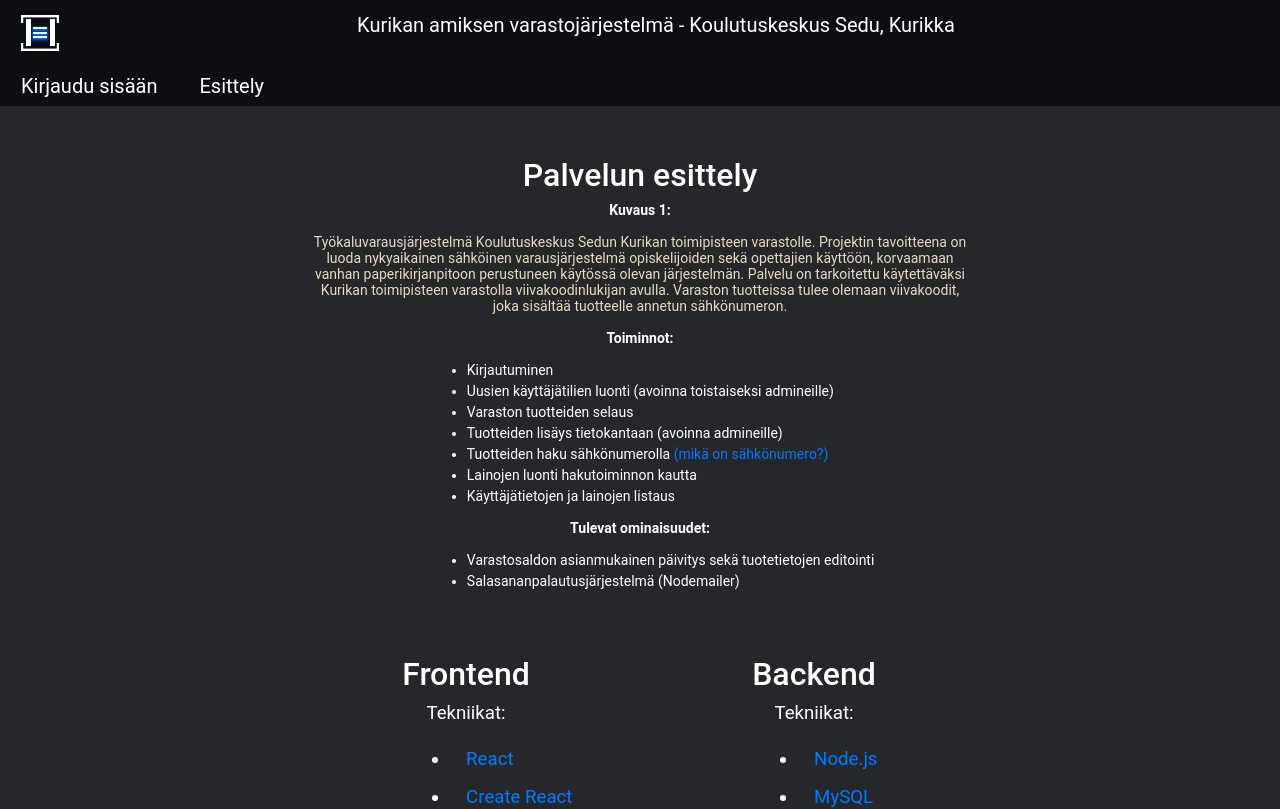
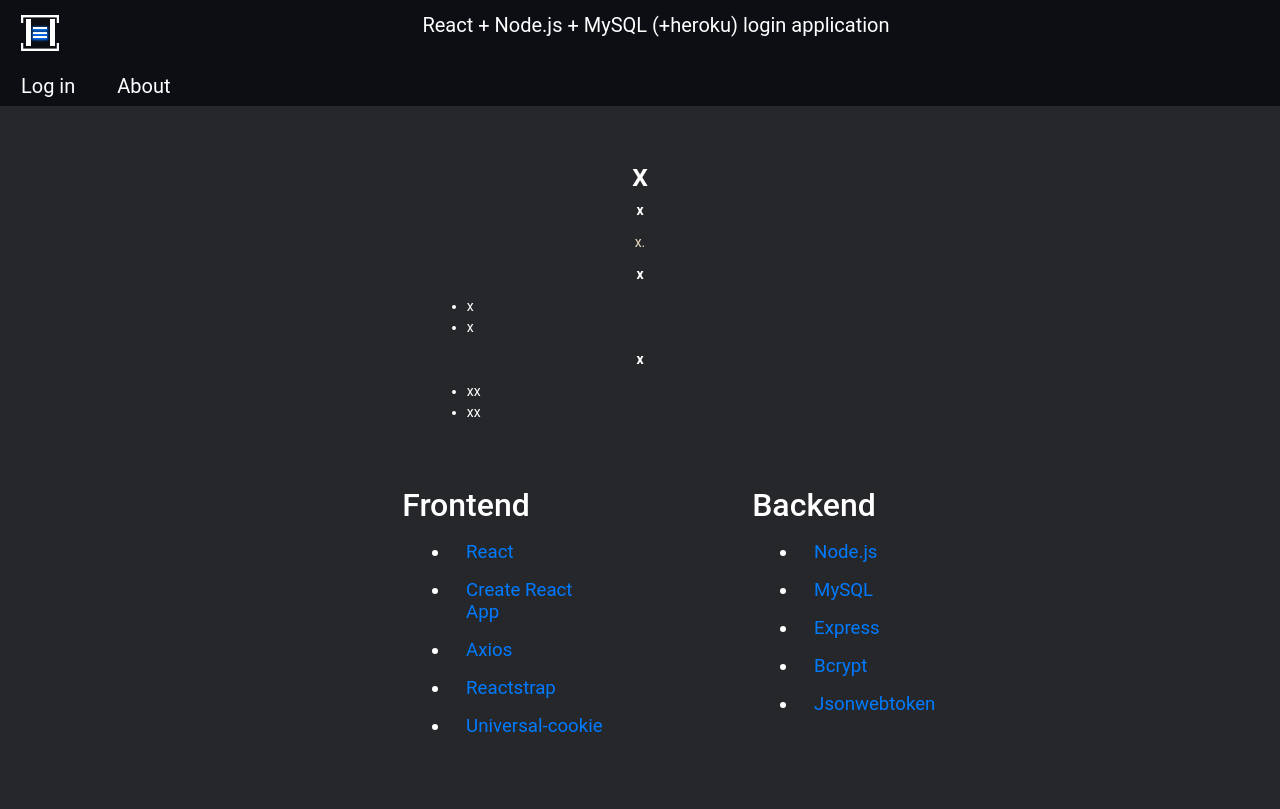
Before and after one commit to Juz3/rnm-login-app, a React (Create React App) app in the folder client/: page /about in a window 1280 px wide. Shown: the top 809 px of the page. Built offline with nearby package versions, Linux system fonts and the light colour scheme.

Commit message:
fixed build scripts. started to translate from fin->eng

```diff
--- a/client/src/about/index.js
+++ b/client/src/about/index.js
@@ -52,31 +52,21 @@ class AboutPage extends React.Component {
         <Container>
           <Row>
             <Col className="aboutColTop">
-              <h2 style={this.state.headingStyle}>Palvelun esittely</h2>
-              <p style={this.state.headingStyle}><strong>Kuvaus 1:</strong></p>
-              <p>Työkaluvarausjärjestelmä Koulutuskeskus Sedun Kurikan toimipisteen varastolle.
-                Projektin tavoitteena on luoda nykyaikainen sähköinen varausjärjestelmä
-                opiskelijoiden sekä opettajien käyttöön, korvaamaan vanhan paperikirjanpitoon perustuneen
-                käytössä olevan järjestelmän. Palvelu on tarkoitettu käytettäväksi Kurikan
-                toimipisteen varastolla viivakoodinlukijan avulla. Varaston tuotteissa tulee
-                olemaan viivakoodit, joka sisältää tuotteelle annetun sähkönumeron.</p>
-              <p style={this.state.headingStyle}><strong>Toiminnot:</strong></p>
+              <h2 style={this.state.headingStyle}>x</h2>
+              <p style={this.state.headingStyle}><strong>x</strong></p>
+              <p>x.</p>
+              <p style={this.state.headingStyle}><strong>x</strong></p>
               <ul className="aboutULmid">
-                <li className="aboutList">Kirjautuminen</li>
-                <li className="aboutList">Uusien käyttäjätilien luonti (avoinna toistaiseksi admineille)</li>
-                <li className="aboutList">Varaston tuotteiden selaus</li>
-                <li className="aboutList">Tuotteiden lisäys tietokantaan (avoinna admineille)</li>
-                <li className="aboutList">Tuotteiden haku sähkönumerolla <a href="http://www.sahkonumerot.fi/"> (mikä on sähkönumero?)</a></li>
-                <li className="aboutList">Lainojen luonti hakutoiminnon kautta</li>
-                <li className="aboutList">Käyttäjätietojen ja lainojen listaus</li>
+                <li className="aboutList">x</li>
+                <li className="aboutList">x</li>
               </ul>
-              <p style={this.state.headingStyle}><strong>Tulevat ominaisuudet:</strong></p>
+              <p style={this.state.headingStyle}><strong>x</strong></p>
               <ul className="aboutULmid">
                 <li className="aboutList">
-                  Varastosaldon asianmukainen päivitys sekä tuotetietojen editointi
+                  xx
                 </li>
                 <li className="aboutList">
-                  Salasananpalautusjärjestelmä (Nodemailer)
+                  xx
                 </li>
               </ul>
             </Col>
@@ -84,7 +74,6 @@ class AboutPage extends React.Component {
           <Row>
             <Col className="aboutColLeft">
               <h2>Frontend</h2>
-              <p>Tekniikat:</p>
               <ul className="aboutUL">
                 <li>
                   <a className="nav-link" href="https://reactjs.org/">
@@ -115,7 +104,6 @@ class AboutPage extends React.Component {
             </Col>
             <Col className="aboutColRight">
               <h2>Backend</h2>
-              <p>Tekniikat:</p>
               <ul className="aboutUL">
                 <li >
                   <a className="nav-link" href="https://nodejs.org/en/">
--- a/client/src/login/loginMethods.js
+++ b/client/src/login/loginMethods.js
@@ -225,9 +225,9 @@ class LoginMethods extends React.Component {
                   <div className="loginForm">
                     <Form>
                       <FormGroup>
-                        <Label for="loginID">Käyttäjätunnus</Label>
+                        <Label for="loginID">Username</Label>
                         <Input type="text" name="text" id="loginID"
-                          placeholder="Käyttäjätunnus"
+                          placeholder="Username"
                           onChange = {(event) =>
                             this.setState({
                               loginID:event.target.value
@@ -236,9 +236,9 @@ class LoginMethods extends React.Component {
                         />
                       </FormGroup>
                       <FormGroup>
-                        <Label for="password">Salasana</Label>
+                        <Label for="password">Password</Label>
                         <Input type="password" name="text" id="password"
-                          placeholder="Salasana"
+                          placeholder="Password"
                           onChange = {(event) =>
                             this.setState({
                               password:event.target.value
@@ -256,7 +256,7 @@ class LoginMethods extends React.Component {
                           this.handleClick(event);
                         }}
                       >
-                        Kirjaudu
+                        Log in
                       </Button>
                     </Form>
                   </div>
--- a/client/src/mainNavigation/navbar.js
+++ b/client/src/mainNavigation/navbar.js
@@ -150,13 +150,13 @@ export default class Navigation extends React.Component {
               }
             });
 
-            alert("Kirjauduttu ulos");
+            alert("Logged out");
             // redirect back to index page
             history.push("/login")
 
           }}
         >
-          Kirjaudu ulos
+          Log out
         </Button>
     );
 
@@ -176,8 +176,7 @@ export default class Navigation extends React.Component {
               <NavItem className="titleLink">
                 <Link className="navbar-brand" to="/home">
                   <p>
-                    Kurikan amiksen varastojärjestelmä -
-                    Koulutuskeskus Sedu, Kurikka
+                    React + Node.js + MySQL (+heroku) login application
                   </p>
                 </Link>
               </NavItem>
@@ -194,27 +193,27 @@ export default class Navigation extends React.Component {
           <Nav>
             <NavItem style={this.state.loginStyle}>
               <Link className="nav-link" to="/login">
-                  Kirjaudu sisään
+                  Log in
               </Link>
             </NavItem>
             <NavItem style={this.state.homeStyle}>
               <Link className="nav-link" to="/home">
-                  Koti
+                  Home
               </Link>
             </NavItem>
             <NavItem style={this.state.searchStyle}>
               <Link className="nav-link" to="/search">
-                  Haku
+                  Search
               </Link>
             </NavItem>
             <NavItem style={this.state.storageStyle}>
               <Link className="nav-link" to="/storage">
-                  Varaston selaus
+                  Browse
                 </Link>
             </NavItem>
             <NavItem>
               <Link className="nav-link" to="/about">
-                  Esittely
+                  About
               </Link>
             </NavItem>
           </Nav>
```
Also changed, not shown: 1 other file (tests, documents, lock files or other folders).
